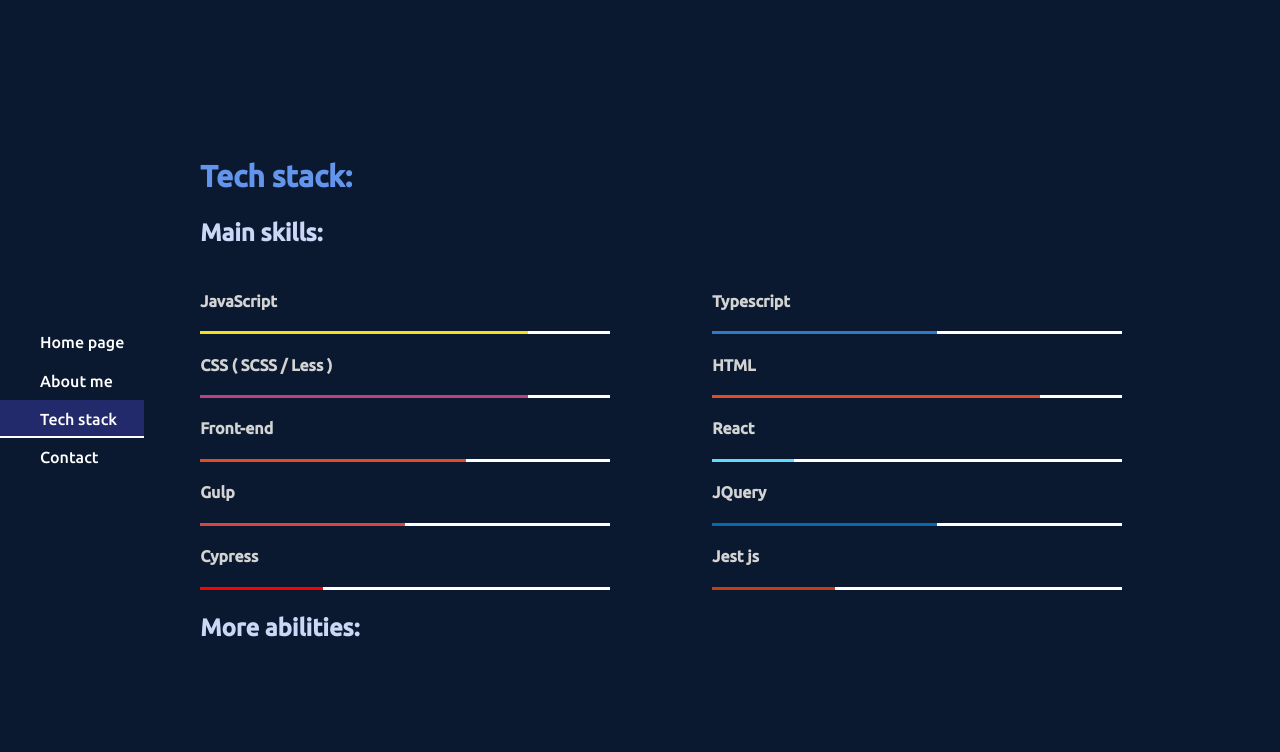
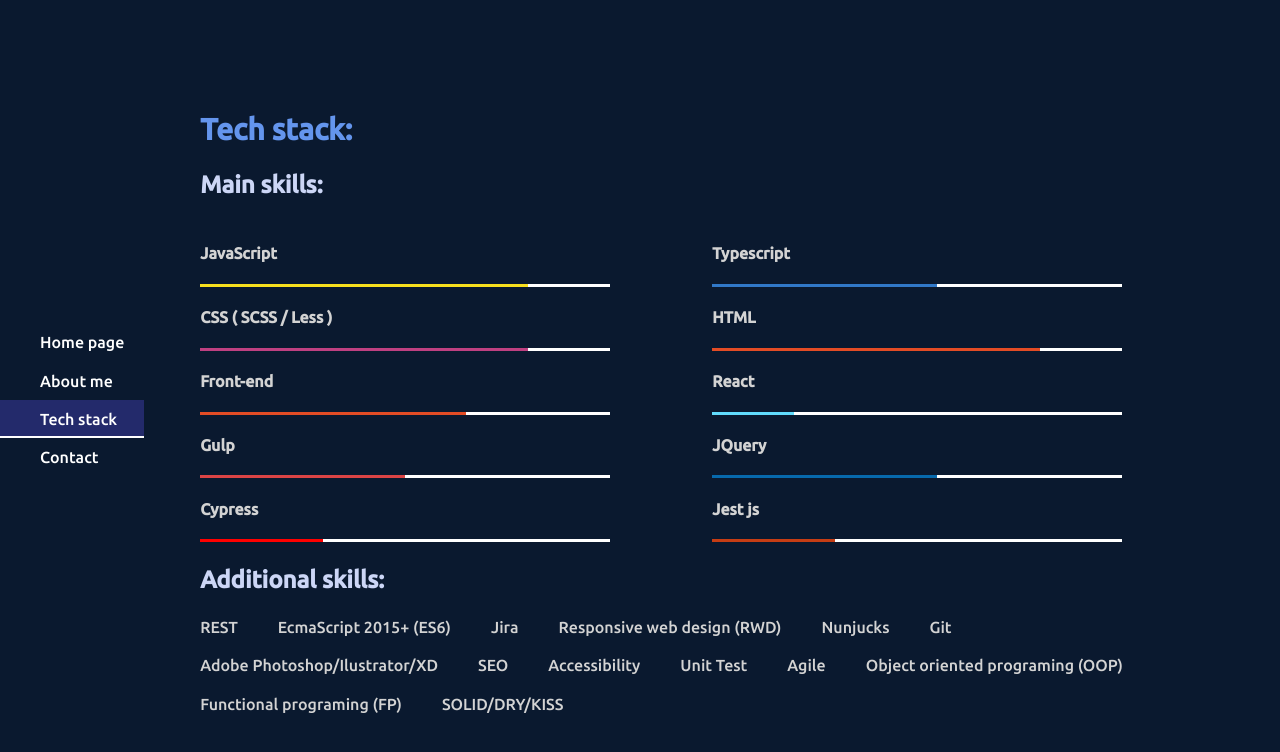
Before and after one commit to AlekPawlowski/portfolio_site, a React (Vite) app: page /skils in a window 1280 px wide. Shown: the top 752 px of the page. Built offline with nearby package versions, Linux system fonts and the light colour scheme.

Commit message:
techstack site

```diff
--- a/src/views/TechStack/TechStack.view.tsx
+++ b/src/views/TechStack/TechStack.view.tsx
@@ -66,7 +66,7 @@
     }
 ]
 
-const additionalSkils: string[] = ["REST", "ES6", "Jira", "RWD", "Nunjucks", "Git", "Adobe Photoshop/Ilustrator/XD", "SEO", "Accessibility", "Unit Test", "Agile", "OOP", "TDD", "FP"];
+const additionalSkills: string[] = ["REST", "EcmaScript 2015+ (ES6)", "Jira", "Responsive web design (RWD)", "Nunjucks", "Git", "Adobe Photoshop/Ilustrator/XD", "SEO", "Accessibility", "Unit Test", "Agile", "Object oriented programing (OOP)", "Functional programing (FP)", "SOLID/DRY/KISS"];
 
 export default function TechStack() {
     const { techStackBarDely } = configuration;
@@ -82,7 +82,12 @@
                     return <MainTechElement key={id} techElement={element} delay={delay} />
                 })}
             </section>
-            <h3>More abilities:</h3>
+            <h3>Additional skills:</h3>
+            <section id="additional_skils" className="flex_content">
+                {additionalSkills.map((skill, index) => {
+                    return <span key={index}>{skill}</span>
+                })}
+            </section>
         </section>
     );
 }
--- a/src/views/TechStack/techstack.style.scss
+++ b/src/views/TechStack/techstack.style.scss
@@ -18,3 +18,12 @@
         transition: 2000ms ease-in-out,
     }
 }
+
+#additional_skils{
+    gap: 20px 40px;
+    span{
+        display:inline-block;
+        color: lightgray;
+        position: relative;
+    }
+}
```
